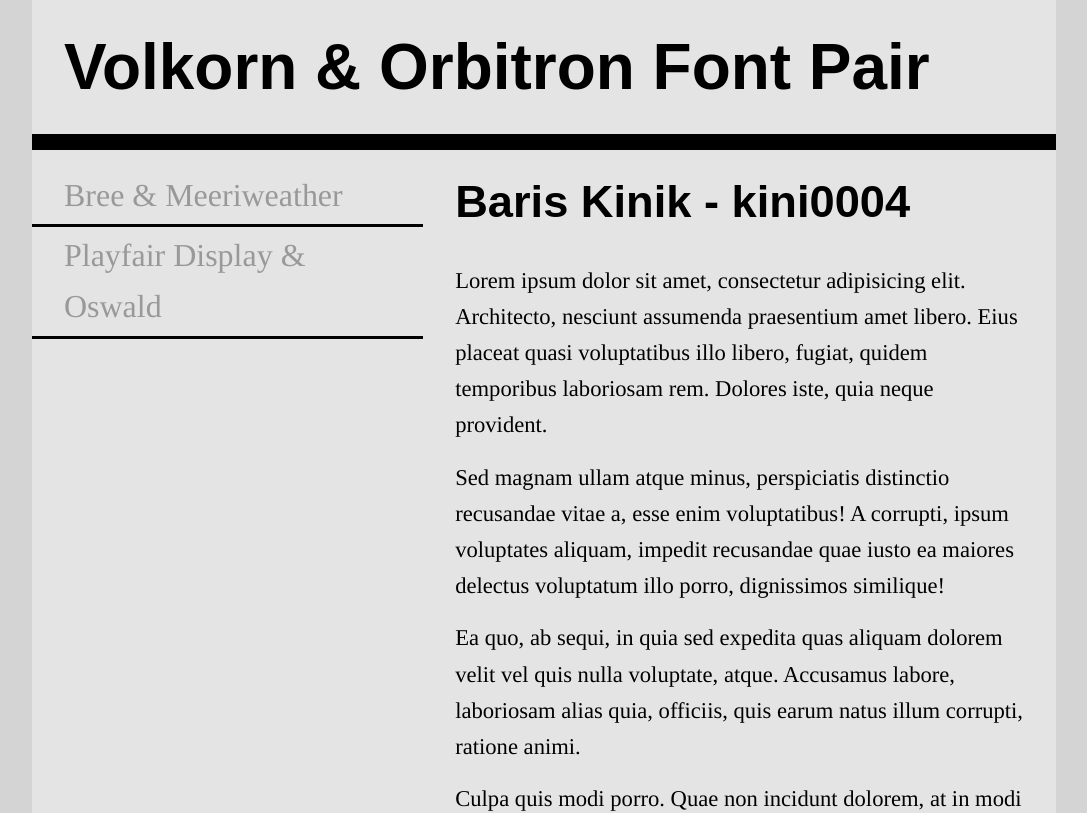
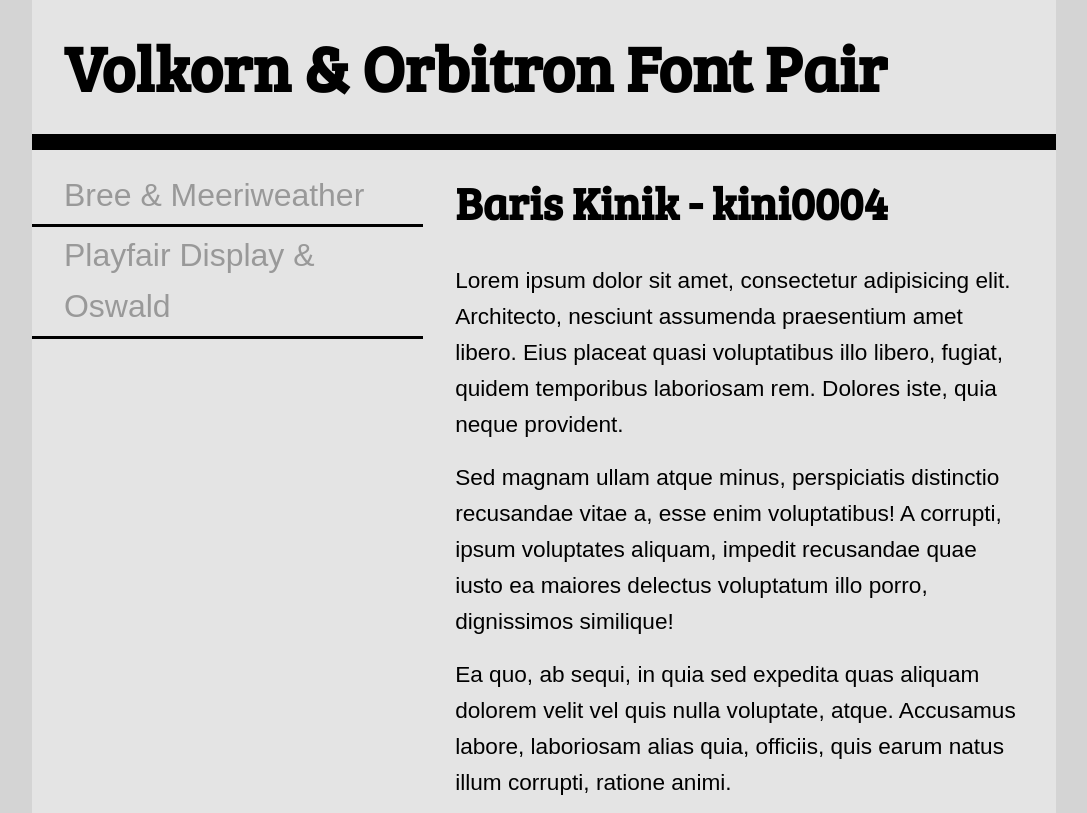
Before and after one commit to kini0004/fonts, a plain HTML site: page index.html in a window 1280 px wide. Shown: the top 813 px of the page, without its empty margins (96-1183 px from the left). Drawn offline with Linux system fonts and the light colour scheme.

Commit message:
Update one.css

```diff
--- a/one.css
+++ b/one.css
@@ -6,18 +6,18 @@
 html{
     font-size: 16px;
     line-height: 1.6;
-    font-family: Volkorn, Times, Georgia, serif;
+    font-family: "Meeriweather Sans", Arial, Helvetica, sans-serif;
 }
 html,body{
     background-color: #d4d4d4;
 }
 h1{
-    font-family: Orbitron, Arial, Helvetica, sans-serif;
+    font-family: "Bree Serif", Times, Georgia, serif;
     font-size: 3.998rem;
     padding:1rem 2rem;
 }
 h2{
-    font-family: Orbitron, Arial, Helvetica, sans-serif;
+    font-family: "Bree Serif", Times, Georgia, serif;
     font-size: 2.827rem;
     padding:1rem 2rem;
 }
```
